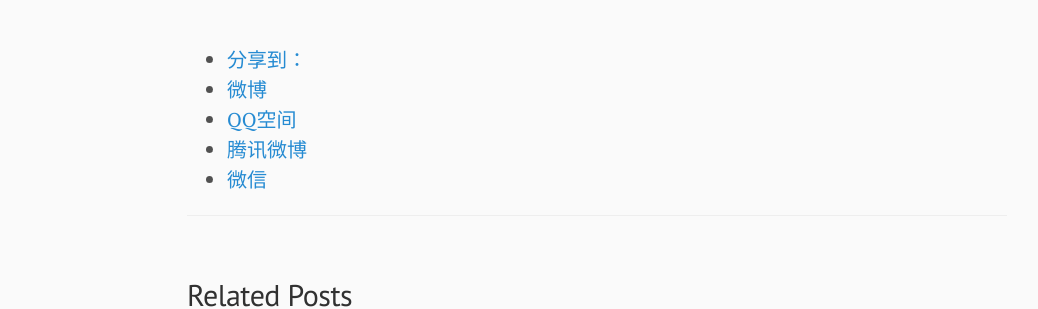
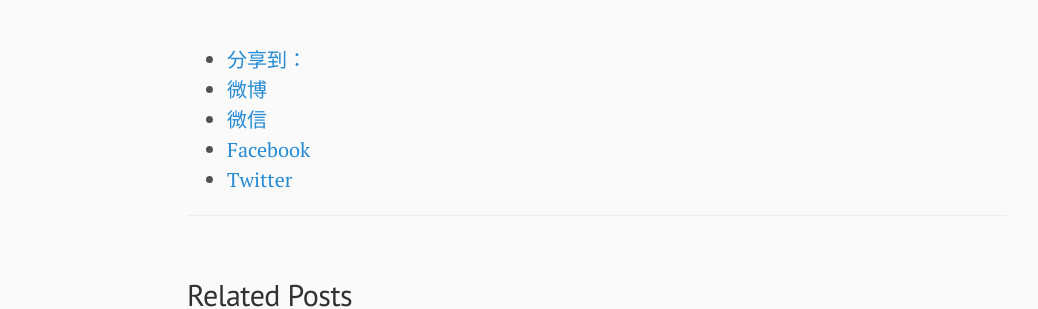
Before and after one commit to zeerd/zeerd.github.io, a Jekyll site: the page built from _posts/2011-12-27-sql-list-index.html, in a window 1280 px wide. Shown: the part 611-920 px from the top of the page, without its empty margins (43-1081 px from the left). Built offline with Jekyll 4.4.1, drawn with Linux system fonts in a browser that asks for light colours; comment, search, counter and statistics services are not loaded.

Commit message:
Update post.html

```diff
--- a/_layouts/post.html
+++ b/_layouts/post.html
@@ -16,9 +16,9 @@ layout: default
 
       	<li data-toggle="ds-share-icons-more"><a class="ds-more" href="javascript:void(0);">分享到：</a></li>
         <li><a class="ds-weibo" href="javascript:void(0);" data-service="weibo">微博</a></li>
-        <li><a class="ds-qzone" href="javascript:void(0);" data-service="qzone">QQ空间</a></li>
-        <li><a class="ds-qqt" href="javascript:void(0);" data-service="qqt">腾讯微博</a></li>
         <li><a class="ds-wechat" href="javascript:void(0);" data-service="wechat">微信</a></li>
+        <li><a class="ds-facebook" href="javascript:void(0);" data-service="facebook">Facebook</a></li>
+        <li><a class="ds-twitter" href="javascript:void(0);" data-service="twitter">Twitter</a></li>
 
       </ul>
       <div class="ds-share-icons-more">
```
